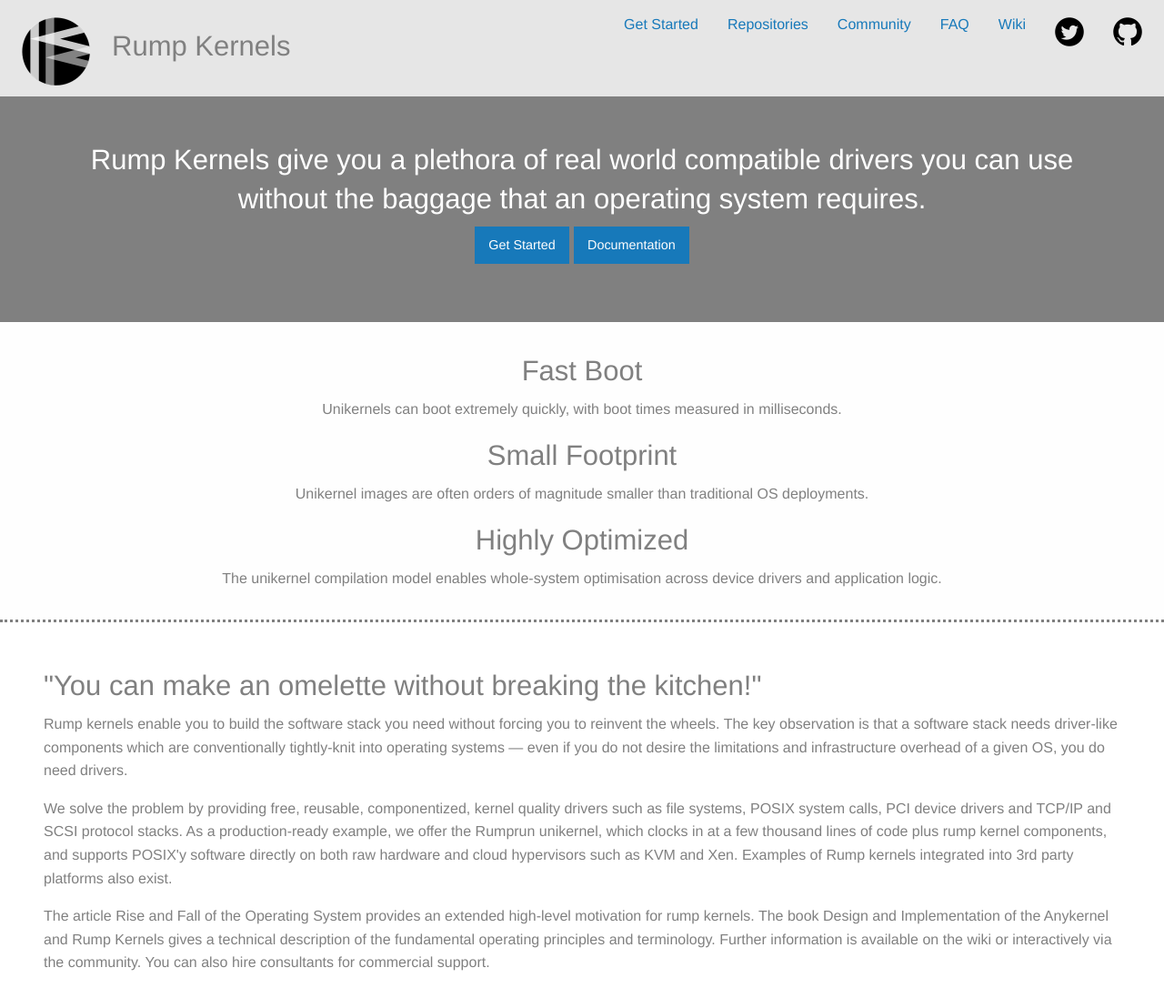
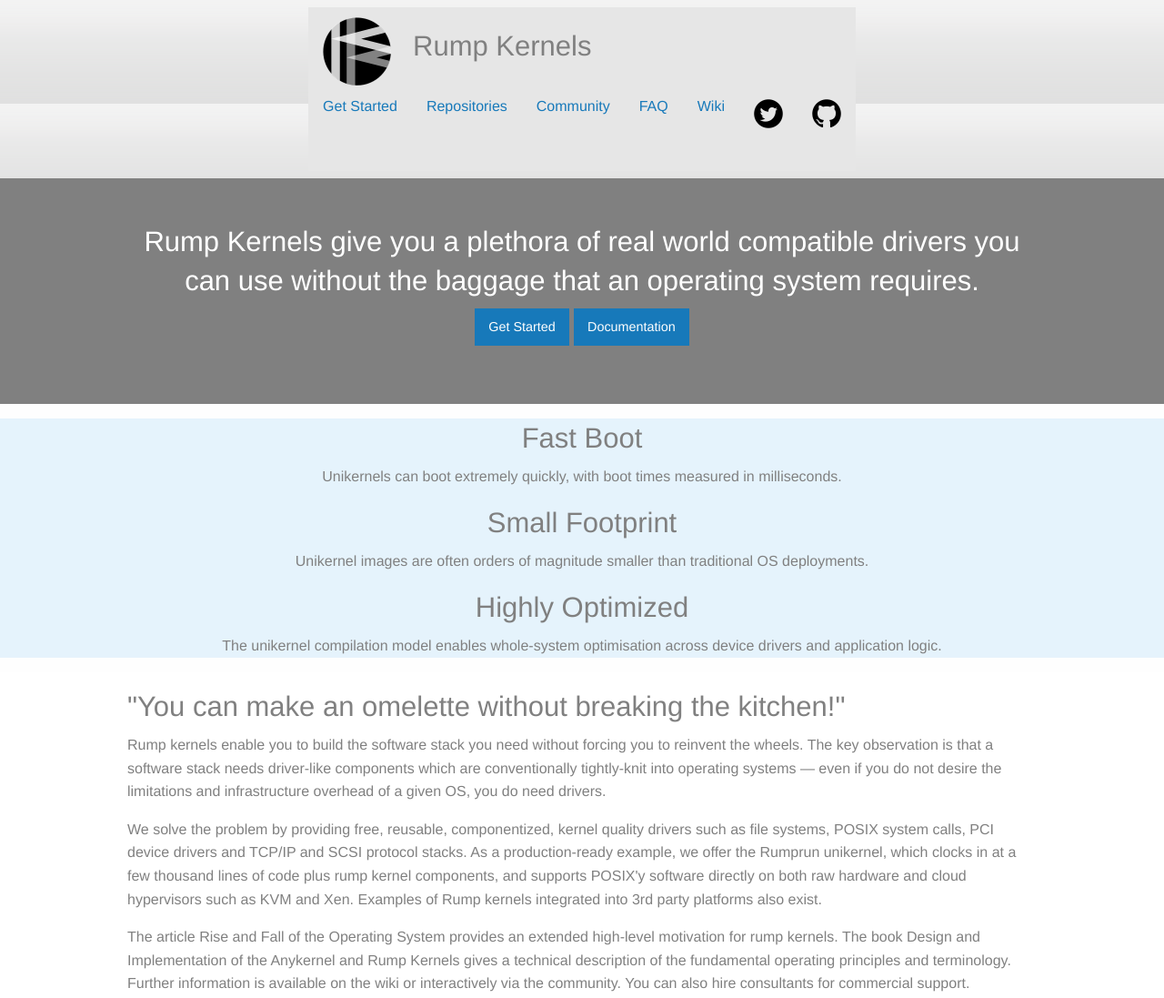
Before and after one commit to amyeaton/rumpkernel-website, a plain HTML site: page index.html in a window 1280 px wide. Shown: the whole page at 91% size. Drawn offline with nearby package versions, Linux system fonts and the light colour scheme.

Commit message:
Update css styles
Add auto margins, restrict page width, add colour backgrounds.

```diff
--- a/index.html
+++ b/index.html
@@ -10,10 +10,13 @@
 <body>
 
 <div class="top-bar show-for-small-only">
+	<div class="size-wrapper">
+
   <div class="top-bar-left">
 		<ul class="menu">
 			<li class="menu-text"><img src="Assets/rumpkernel_logo_32.png"><h3>Rump Kernels</h3></li>
 		</ul>
+	</div>
 </div>
 </div>
 
@@ -44,7 +47,8 @@
         </li>
 </ul>
 
-<div class="top-bar show-for-large">
+<div class="top-bar show-for-large siz">
+	<div class="size-wrapper">
 	<div class="top-bar-left">
 		<ul class="menu">
 			<li class="menu-text"><img src="Assets/rumpkernel_logo_75.png"><h3>Rump Kernels</h3></li>
@@ -62,28 +66,33 @@
 		</ul>
 	</div>
 </div>
+</div>
 
 <div class="expanded callout large subhead">
-	<div class="text-center">
+	<div class="text-center size-wrapper">
 		<h3>Rump Kernels give you a plethora of real world compatible drivers you can use without the baggage that an operating system requires.</h3>
 		<a href="about.html" class="button">Get Started</a>
      	<a href="#features" class="button">Documentation</a>
 	</div>
 </div>
 
-<div class="row text-center features">
+<div class="features">
+	<div class="row text-center size-wrapper">
 		<div class="small-12 medium-4 columns"><h3> Fast Boot</h3><p>Unikernels can boot extremely quickly, with boot times measured in milliseconds.</p></div>
 		<div class="small-12 medium-4 columns"><h3> Small Footprint</h3><p>Unikernel images are often orders of magnitude smaller than traditional OS deployments.</p></div>
 		<div class="small-12 medium-4 columns"><h3> Highly Optimized</h3><p>The unikernel compilation model enables whole-system optimisation across device drivers and application logic.</p></div>
 	</div>
+</div>
 
-<div class="callout large about">
+<div class="callout about">
+	<div class="size-wrapper">
 		<h3>"You can make an omelette without breaking the kitchen!"</h3>
 		<p>Rump kernels enable you to build the software stack you need without forcing you to reinvent the wheels. The key observation is that a software stack needs driver-like components which are conventionally tightly-knit into operating systems — even if you do not desire the limitations and infrastructure overhead of a given OS, you do need drivers.</p>
 
 		<p>We solve the problem by providing free, reusable, componentized, kernel quality drivers such as file systems, POSIX system calls, PCI device drivers and TCP/IP and SCSI protocol stacks. As a production-ready example, we offer the Rumprun unikernel, which clocks in at a few thousand lines of code plus rump kernel components, and supports POSIX'y software directly on both raw hardware and cloud hypervisors such as KVM and Xen. Examples of Rump kernels integrated into 3rd party platforms also exist.</p>
 
 		<p>The article Rise and Fall of the Operating System provides an extended high-level motivation for rump kernels. The book Design and Implementation of the Anykernel and Rump Kernels gives a technical description of the fundamental operating principles and terminology. Further information is available on the wiki or interactively via the community. You can also hire consultants for commercial support.</p>
+	</div>
 </div>
 
 <script src="https://cdnjs.cloudflare.com/ajax/libs/jquery/2.2.0/jquery.min.js"></script>
--- a/main.css
+++ b/main.css
@@ -1,18 +1,26 @@
 .subhead {
 	background-color: grey;
-  color: white;
+  	color: white;
 	border: none;
 }
 
 .about {
 	border: none;
-	border-top-style: dotted;
-	border-top-color: grey;
 }
 
 .features {
-	padding: 1rem;
+	background-color: #e5f3fc;
 }
+
+.top-bar{
+	background-image: url(Assets/gradient_header.png)
+}
+
+.size-wrapper{
+	max-width: 1000px;
+	margin:auto;
+}
+
 
 .mobile-sub-menu {
 	background-color: black;
```
Also changed, not shown: Assets/gradient_header.png (added). Lines whose indentation alone changed are shown as unchanged.
